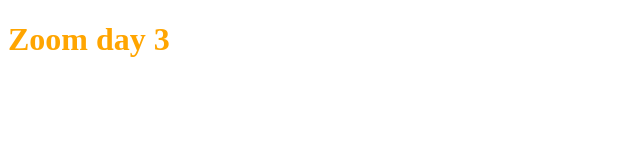
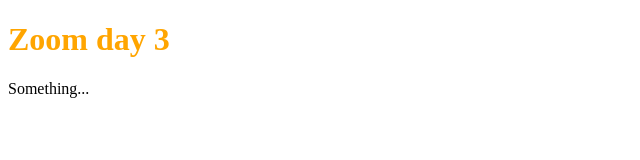
Before and after one commit to videof8zoom/zoom-day-3, a plain HTML site: page index.html in a window 1280 px wide. Shown: the whole page, without its empty margins (0-640 px from the left). Drawn offline with Linux system fonts and the light colour scheme.

Commit message:
Nop bai tap

```diff
--- a/index.html
+++ b/index.html
@@ -8,5 +8,6 @@
     </head>
     <body>
         <h1>Zoom day 3</h1>
+        <p>Something...</p>
     </body>
 </html>
```
